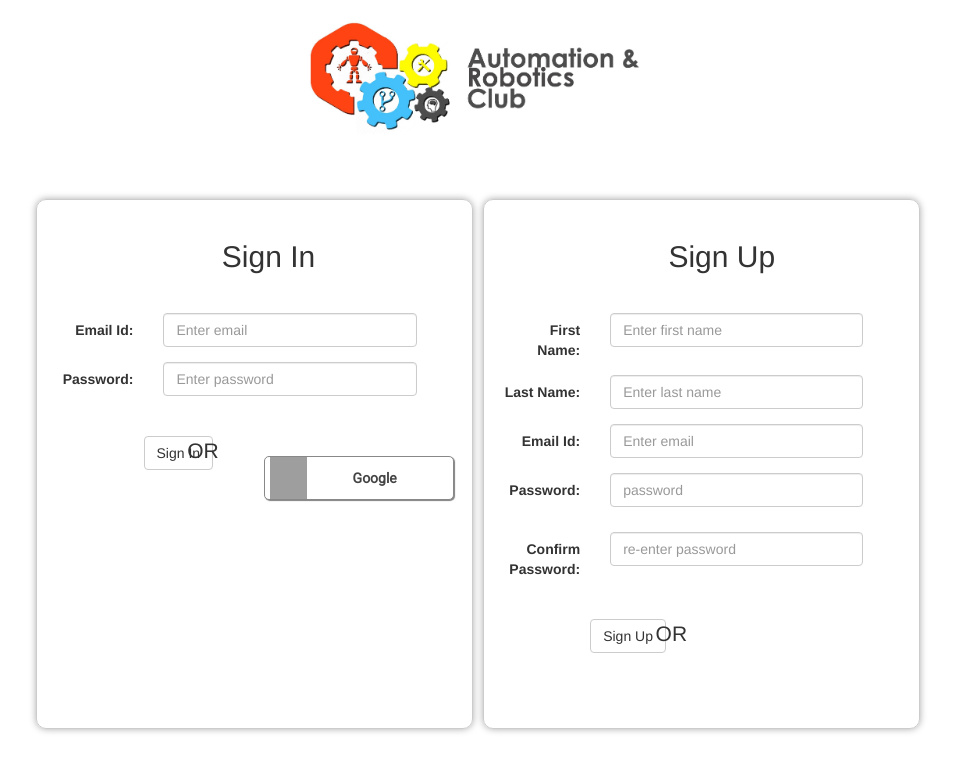
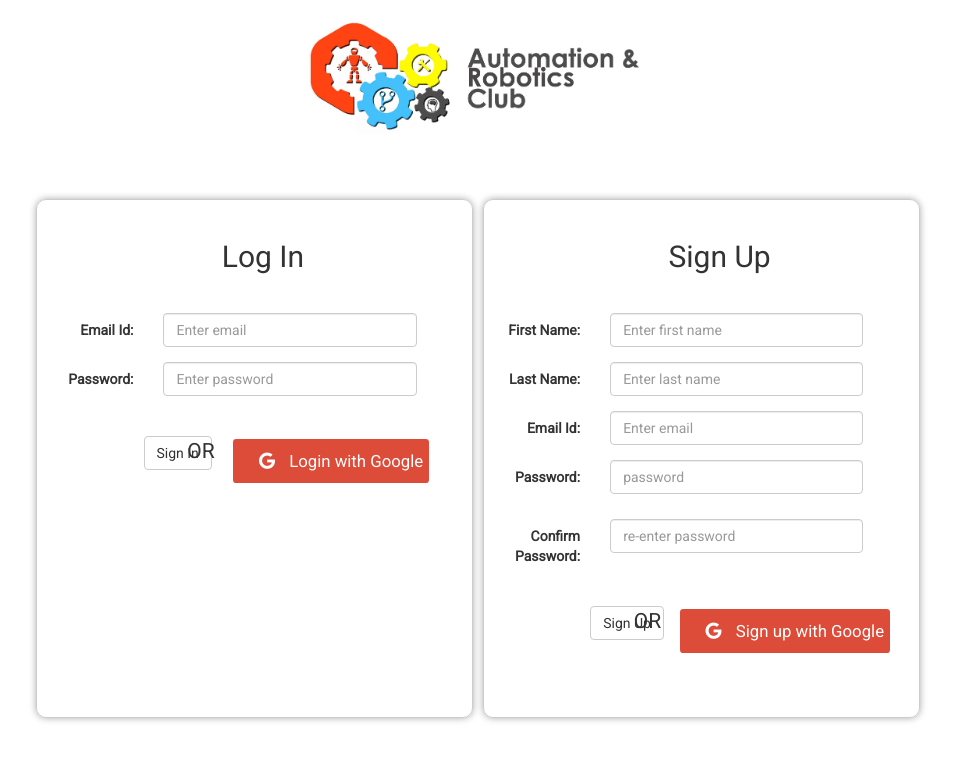
Before and after one commit to arc-bphc/ARC-website, a PHP site: page /2/blog/sign.php in a window 1280 px wide. Shown: the part 31-800 px from the top of the page, without its empty margins (167-1122 px from the left). Run offline with PHP 8.4, Linux system fonts and the light colour scheme; some libraries are stand-ins or nearby versions; grey boxes are pictures that could not be loaded.

Commit message:
added custom google sign in buttons

```diff
--- a/blog/adminPanel.php
+++ b/blog/adminPanel.php
@@ -8,6 +8,7 @@
     <script src="./jquery.min.js"></script>
     <script src="./bootstrap4/js/bootstrap.min.js"></script>
 	<script src="https://use.fontawesome.com/1523c943cd.js"></script>
+	<script src="https://apis.google.com/js/platform.js" async defer></script>
     <script type="text/javascript" src="./display-posts.js"></script>
 </head>
 <body>
--- a/blog/display-posts.php
+++ b/blog/display-posts.php
@@ -8,6 +8,7 @@
     <script src="jquery.min.js"></script>
     <script src="./bootstrap4/js/bootstrap.min.js"></script>
 	<script src="https://use.fontawesome.com/1523c943cd.js"></script>
+	<script src="https://apis.google.com/js/platform.js" async defer></script>
     <script type="text/javascript" src="./display-posts.js"></script>
 </head>
 <body>
--- a/blog/form.php
+++ b/blog/form.php
@@ -21,6 +21,7 @@
     <script src="./jquery.min.js"></script>
     <script src="./bootstrap4/js/bootstrap.min.js"></script>
     <script src="https://use.fontawesome.com/1523c943cd.js"></script>
+    <script src="https://apis.google.com/js/platform.js" async defer></script>
     <script>
     $( document ).ready(function() {
 
--- a/blog/sign.css
+++ b/blog/sign.css
@@ -1,5 +1,6 @@
 body{
 	box-sizing: border-box;
+    font-family: 'Roboto', sans-serif;
 }
 
 #signin, #signup{
@@ -39,37 +40,42 @@ header{
 	font-size: 25px;
 }
 
-#customBtn {
-    display: inline-block;
-    background: white;
-    color: #444;
-    width: 190px;
-    border-radius: 5px;
-    border: thin solid #888;
-	box-shadow: 1px 1px 1px grey;
-    white-space: nowrap;
+/*google buttons*/
+/* Shared */
+.loginBtn {
+  box-sizing: border-box;
+  position: relative;
+  width: 13em;
+  margin: 0.2em;
+  border: none;
+  text-align: left;
+  line-height: 2.5em;
+  white-space: nowrap;
+  border-radius: 0.2em;
+  font-size: 1.2em;
+  color: #FFF;
+  cursor: pointer;
 }
-#customBtn:hover {
-    cursor: pointer;
+
+.loginBtn:focus {
+  outline: none;
 }
-span.label {
-    font-family: serif;
-    font-weight: normal;
+.loginBtn:active {
+  box-shadow: inset 0 0 0 32px rgba(0,0,0,0.1);
 }
-span.icon {
-    background: url('/identity/sign-in/g-normal.png') transparent 5px 50% no-repeat;
-    display: inline-block;
-    vertical-align: middle;
-    width: 42px;
-    height: 42px;
+
+
+.loginBtn--google {
+  background: #DD4B39;
 }
-span.buttonText {
-    display: inline-block;
-    vertical-align: middle;
-    padding-left: 42px;
-    padding-right: 42px;
-    font-size: 14px;
-    font-weight: bold;
-    /* Use the Roboto font that is loaded in the <head> */
-    font-family: 'Roboto', sans-serif;
+/*.loginBtn--google:before {
+  background-image: url('/images/icon_google.png');
+}*/
+.loginBtn--google:hover,
+.loginBtn--google:focus {
+  background: #E74B37;
 }
+.loginBtn span i{
+  padding-left: 20px;
+  padding-right: 10px;
+}
--- a/blog/sign.php
+++ b/blog/sign.php
@@ -41,7 +41,6 @@ if(isset($_GET['email']) && isset($_GET['code'])){
 <html>
 <head>
     <title>Sign In</title>
-    <meta name="google-signin-client_id" content="774440701303-rv2gilg9fk78eh25uf6jhd9s9o0k5mio.apps.googleusercontent.com">
     <link rel="stylesheet" href="./bootstrap/css/bootstrap.min.css">
     <link href="https://fonts.googleapis.com/css?family=Roboto" rel="stylesheet" type="text/css">
     <link rel="stylesheet" type="text/css" href="sign.css">
@@ -59,16 +58,45 @@ if(isset($_GET['email']) && isset($_GET['code'])){
       }
     </style>
     <script src="./jquery.min.js"></script>
-    <script src="https://apis.google.com/js/platform.js" async defer></script>
     <script src="https://use.fontawesome.com/1523c943cd.js"></script>
     <script src="https://apis.google.com/js/api:client.js"></script>
     <script src="./bootstrap/js/bootstrap.min.js"></script>
     <script>
 
-    gapi.load('auth2',function(){
-      gapi.auth.init();
+
+    // gapi.load('auth2',function(){
+    //   gapi.auth.init();
+    // });
+
+    var googleUser = {};
+    gapi.load('auth2', function(){
+      // Retrieve the singleton for the GoogleAuth library and set up the client.
+      auth2 = gapi.auth2.init({
+        client_id: '774440701303-rv2gilg9fk78eh25uf6jhd9s9o0k5mio.apps.googleusercontent.com'
+        // Request scopes in addition to 'profile' and 'email'
+        //scope: 'additional_scope'
+      });
+      attachSignUp();
+      attachSignIn();
     });
 
+
+    function attachSignUp() {
+    auth2.attachClickHandler(document.getElementById('customSignUpBtn'), {},
+        function(googleUser) {
+          SignUp(googleUser);
+        }, function(error) {
+          alert(JSON.stringify(error, undefined, 2));
+        });
+  }
+      function attachSignIn() {
+    auth2.attachClickHandler(document.getElementById('customSignInBtn'), {},
+        function(googleUser) {
+          SignIn(googleUser);
+        }, function(error) {
+          alert(JSON.stringify(error, undefined, 2));
+        });
+  }
 
 
   function SignUp(googleUser) {
@@ -191,30 +219,7 @@ if(isset($_GET['email']) && isset($_GET['code'])){
         });
     });
 
-  var googleUser = {};
-  var startApp = function() {
-    gapi.load('auth2', function(){
-      // Retrieve the singleton for the GoogleAuth library and set up the client.
-      auth2 = gapi.auth2.init({
-        client_id: 'YOUR_CLIENT_ID.apps.googleusercontent.com',
-        cookiepolicy: 'single_host_origin',
-        // Request scopes in addition to 'profile' and 'email'
-        //scope: 'additional_scope'
-      });
-      attachSignin(document.getElementById('customBtn'));
-    });
-  };
 
-  function attachSignin(element) {
-    console.log(element.id);
-    auth2.attachClickHandler(element, {},
-        function(googleUser) {
-          document.getElementById('name').innerText = "Signed in: " +
-              googleUser.getBasicProfile().getName();
-        }, function(error) {
-          alert(JSON.stringify(error, undefined, 2));
-        });
-  }
 
 </script>
 </head>
@@ -225,7 +230,7 @@ if(isset($_GET['email']) && isset($_GET['code'])){
 
 <div id = "container" class="row row-eq-height">
   <div id="signin" class="col-sm-4 col-sm-offset-2">
-    <h2 class="col-sm-offset-5">Sign In</h2>
+    <h2 class="col-sm-offset-5">Log In</h2>
     <form class="form-horizontal" name="signinForm" action="signin.php" method="post" enctype="multipart/form-data">
       <div class="form-group">
         <label class="col-sm-3 control-label">Email Id:</label>
@@ -248,19 +253,12 @@ if(isset($_GET['email']) && isset($_GET['code'])){
       <div class="OR col-sm-4">
         <p>OR</p>
       </div>
-      <div class="google-sign col-sm-4">
-        <div class="g-signin2" data-onsuccess="SignIn"></div>
-      </div>
-
-      <div id="gSignInWrapper">
-        <span class="label">Sign in with:</span>
-        <div id="customBtn" class="customGPlusSignIn">
-        <span class="icon"></span>
-        <span class="buttonText">Google</span>
-      </div>
-  </div>
-  <div id="name"></div>
-  <script>startApp();</script>
+        <button id="customSignInBtn" class="loginBtn loginBtn--google" type="button">
+          <span>
+            <i aria-hidden="true" class="fa fa-google"></i>
+          </span>
+          <span>Login with Google</span>
+        </button>
      </div>
    </form>
   </div>
@@ -309,9 +307,12 @@ if(isset($_GET['email']) && isset($_GET['code'])){
       <div class="OR col-sm-4">
         <p>OR</p>
       </div>
-    <div class="google-sign col-sm-4">
-      <div class="g-signin2" data-onsuccess="SignUp"></div>
-    </div>
+        <button id="customSignUpBtn" class="loginBtn loginBtn--google" type="button">
+          <span>
+            <i aria-hidden="true" class="fa fa-google"></i>
+          </span>
+          <span>Sign up with Google</span>
+        </button>
     </div>
     </form>
   </div>
```
Also changed, not shown: README.md.
